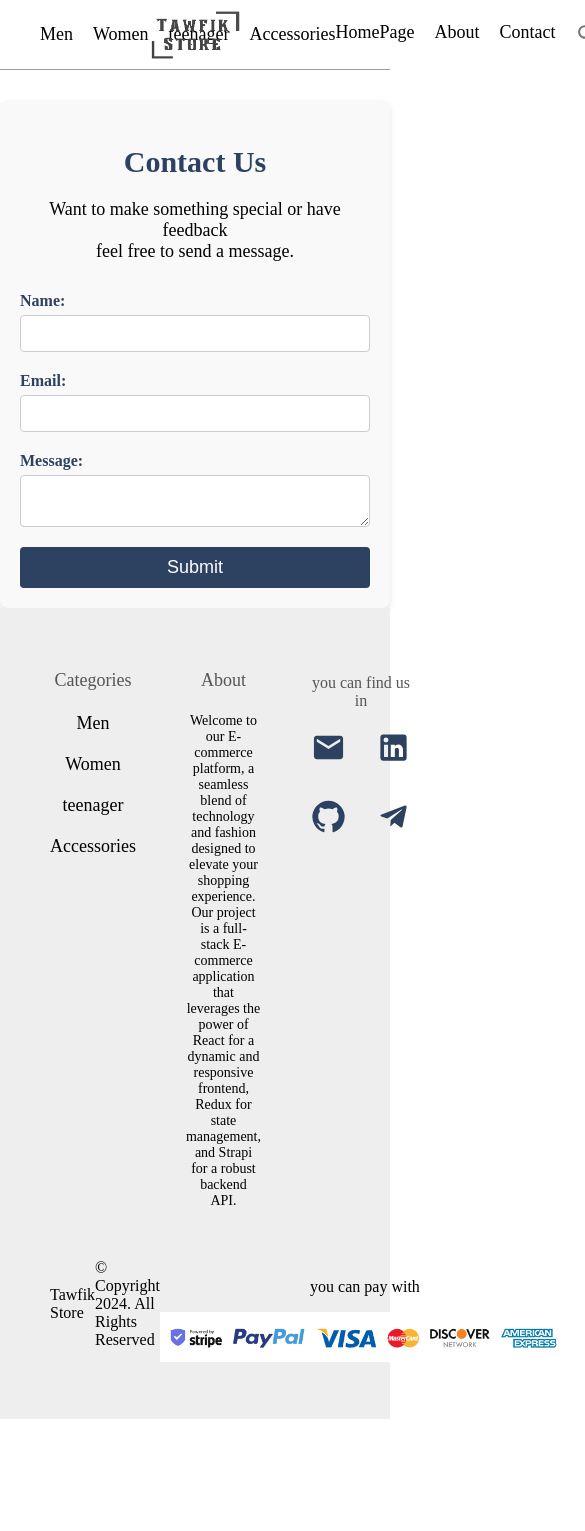
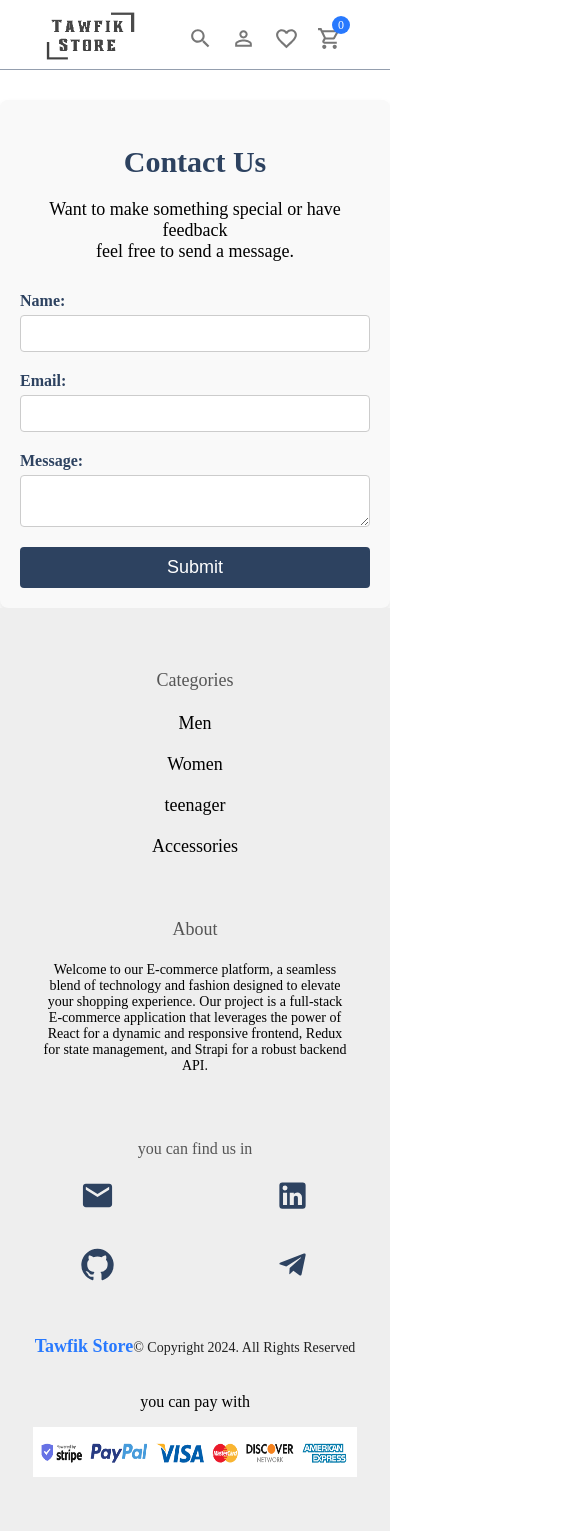
Before and after one commit to Abdulmajeed-Tawfiq/ecommerce, a React (Vite) app: page /contact in a window 390 px wide. Shown: the top 1531 px of the page, 585 px wide, since content can reach past the window. Before the commit the page ends 1419 px from the top, so only its background shows below. Built offline with nearby package versions, Linux system fonts and the light colour scheme; no server answers; a web font is replaced by a local one.

Commit message:
make the homePage responsive

```diff
--- a/src/components/categories/Categories.jsx
+++ b/src/components/categories/Categories.jsx
@@ -4,6 +4,7 @@ import styles from "./Categories.module.css";
 function Categories() {
   return (
     <div className={styles.categories}>
+      <h2>Categories</h2>
       <div className={styles.col}>
         <div className={styles.row}>
           <img
--- a/src/components/categories/Categories.module.css
+++ b/src/components/categories/Categories.module.css
@@ -1,9 +1,11 @@
 .categories {
   display: flex;
-  height: 80vh;
   gap: 10px;
   margin: 10px;
 
+  h2 {
+    display: none;
+  }
   .link {
     color: black;
     text-decoration: none;
@@ -68,3 +70,59 @@
     }
   }
 }
+
+/* Small screens */
+@media (max-width: 600px) {
+  .categories {
+    flex-direction: column;
+
+    h2 {
+      display: block;
+      text-align: center;
+      font-size: 26px;
+    }
+  }
+
+  .col {
+    flex: none;
+    width: 100%;
+  }
+
+  .row img {
+    height: auto;
+  }
+}
+
+/* Medium screens */
+@media (min-width: 601px) and (max-width: 900px) {
+  .categories {
+    flex-direction: row;
+    flex-wrap: wrap;
+  }
+
+  .col {
+    flex: 1;
+    width: 50%;
+  }
+
+  .row img {
+    height: 200px;
+  }
+}
+
+/* Large screens */
+@media (min-width: 901px) {
+  .categories {
+    flex-direction: row;
+    flex-wrap: wrap;
+  }
+
+  .col {
+    flex: 1;
+    width: 33.33%;
+  }
+
+  .row img {
+    height: 300px;
+  }
+}
--- a/src/components/featuredProducts/FeaturedProducts.jsx
+++ b/src/components/featuredProducts/FeaturedProducts.jsx
@@ -1,7 +1,7 @@
 import Card from "../card/Card";
-import styles from "./FeaturedProducts.module.css";
 import useFetch from "../../hooks/useFetch";
 import SkeletonCard from "../skeletonCard/SkeletonCard";
+import styles from "./FeaturedProducts.module.css";
 
 // eslint-disable-next-line react/prop-types
 function FeaturedProducts({ type }) {
--- a/src/components/featuredProducts/FeaturedProducts.module.css
+++ b/src/components/featuredProducts/FeaturedProducts.module.css
@@ -1,11 +1,12 @@
 .featured {
-  margin: 100px 200px;
+  margin: 100px 0;
 
   .top {
     display: flex;
     align-items: center;
     justify-content: space-between;
     margin-bottom: 50px;
+    padding-inline: 50px;
 
     h1 {
       flex: 2;
@@ -20,7 +21,16 @@
 
   .bottom {
     display: flex;
+    flex-wrap: wrap;
     justify-content: center;
     gap: 40px;
   }
+
+  /* small screen */
+  @media (max-width: 667px) {
+    .top {
+      flex-direction: column;
+      text-align: center;
+    }
+  }
 }
--- a/src/components/footer/Footer.jsx
+++ b/src/components/footer/Footer.jsx
@@ -71,13 +71,13 @@ function Footer() {
         </div>
       </div>
       <div className={styles.bottom}>
-        <div className={styles.left}>
-          <span className="logo">Tawfik Store</span>
-          <span className="copyright">
-            © Copyright 2024. All Rights Reserved
-          </span>
+        <div className={styles.text}>
+          <div className={styles.copyright}>
+            <span className={styles.name}>Tawfik Store</span>© Copyright 2024.
+            All Rights Reserved
+          </div>
         </div>
-        <div className={styles.right}>
+        <div className={styles.pay}>
           <p>you can pay with</p>
           <img src="/images/payment.png" alt="payment" />
         </div>
--- a/src/components/footer/Footer.module.css
+++ b/src/components/footer/Footer.module.css
@@ -20,6 +20,10 @@
         font-size: 18px;
         font-weight: 500;
         color: #555;
+      }
+
+      span {
+        padding-inline: 25px;
       }
 
       ul {
@@ -78,29 +82,54 @@
     align-items: center;
     justify-content: space-between;
     margin-top: 50px;
-    .left {
+    .text {
       display: flex;
       align-items: center;
       margin-top: auto;
       padding-bottom: 20px;
 
-      .logo {
-        color: #2879fe;
-        font-weight: bold;
-        font-size: 24px;
-      }
+      .copyright {
+        font-size: 14px;
+        color: #222;
 
-      .copyright {
-        margin-left: 20px;
-        font-size: 12px;
-        color: gray;
+        .name {
+          color: #2879fe;
+          font-weight: bold;
+          font-size: 18px;
+        }
       }
     }
-    .right {
+    .pay {
       text-align: center;
       img {
         height: 50px;
       }
     }
   }
+
+  /* medium screen */
+  @media (max-width: 900px) {
+    .bottom {
+      flex-direction: column;
+    }
+  }
+
+  /* small screen */
+  @media (max-width: 667px) {
+    padding-inline: 15px;
+    flex-direction: column;
+
+    .top {
+      grid-template-columns: auto;
+    }
+
+    .bottom {
+      .pay {
+        width: 90%;
+        img {
+          width: 100%;
+        }
+      }
+    }
+  }
 }
--- a/src/components/navbar/NavBar.jsx
+++ b/src/components/navbar/NavBar.jsx
@@ -55,6 +55,19 @@ function NavBar() {
             </div>
           </div>
         </ul>
+
+        {/* display on phone screen only */}
+        <ul className={styles.navPhone}>
+          <div className={styles.icones}>
+            <SearchIcon />
+            <PersonOutlineOutlinedIcon />
+            <FavoriteBorderOutlinedIcon />
+            <div className={styles.cartIcon} onClick={() => setOpen(!open)}>
+              <ShoppingCartOutlinedIcon />
+              <span>{products.length}</span>
+            </div>
+          </div>
+        </ul>
       </div>
       {open && <Cart />}
     </nav>
--- a/src/components/navbar/NavBar.module.css
+++ b/src/components/navbar/NavBar.module.css
@@ -1,5 +1,6 @@
 .container {
-  display: flex;
+  display: grid;
+  grid-template-columns: repeat(3, 1fr);
   justify-content: space-between;
   align-items: center;
   padding: 8px 40px;
@@ -38,16 +39,18 @@
 
   .logo {
     padding: 0 10px;
-    position: absolute;
-    top: 10px;
-    left: 50%;
-    transform: translateX(-50%);
+    text-align: center;
   }
 
   .right {
     display: flex;
     align-items: center;
     gap: 25px;
+    justify-content: flex-end;
+
+    .navPhone {
+      display: none;
+    }
 
     .icones {
       display: flex;
@@ -84,4 +87,69 @@
       }
     }
   }
+
+  /* medium screen */
+  @media (max-width: 900px) {
+    grid-template-columns: repeat(2, auto);
+    justify-content: space-between;
+    .left {
+      display: none;
+    }
+    .logo {
+      padding: 0;
+    }
+  }
+
+  /* phone screen */
+  @media (max-width: 667px) {
+    /* grid-template-columns: auto; */
+    .right {
+      .navList {
+        display: none;
+      }
+      .navPhone {
+        display: flex;
+        list-style-type: none;
+
+        .items {
+          display: none;
+        }
+
+        .icones {
+          display: flex;
+          align-items: center;
+          gap: 10px;
+          cursor: pointer;
+          color: #777;
+          .cartIcon {
+            position: relative;
+            display: flex;
+            span {
+              font-size: 12px;
+              width: 18px;
+              height: 18px;
+              border-radius: 50%;
+              background-color: #2879fe;
+              color: white;
+              position: absolute;
+              right: 0px;
+              top: -10px;
+              display: flex;
+              align-items: center;
+              justify-content: center;
+            }
+          }
+        }
+        .icones svg {
+          margin-right: 0.5rem;
+          transition: all ease 0.3s;
+          font-size: 25px;
+          &:hover {
+            transform: scale(1.2);
+            color: #2d4260;
+          }
+        }
+      }
+    }
+  }
 }
--- a/src/components/slider/Slider.jsx
+++ b/src/components/slider/Slider.jsx
@@ -42,8 +42,6 @@ function Slider() {
   // side effect to make Auto slider (get the next slide every 3 sec)
   useEffect(() => {
     const intervalId = setInterval(nextSlide, 5000);
-
-    // Clean up the interval when the component unmounts
     return () => clearInterval(intervalId);
   }, [currentSlide]);
 
@@ -51,7 +49,9 @@ function Slider() {
     <div className={styles.slider}>
       <div
         className={styles.container}
-        style={{ transform: `translateX(-${currentSlide * 100}vw)` }}
+        style={{
+          transform: `translateX(-${currentSlide * window.innerWidth}px)`,
+        }}
       >
         {bannerData.map((data, index) => (
           <div
--- a/src/components/slider/Slider.module.css
+++ b/src/components/slider/Slider.module.css
@@ -12,15 +12,15 @@
       width: 100%;
       height: 95vh;
       display: flex;
+      gap: 50px;
       justify-content: space-between;
       padding-inline: 150px 50px;
-      /* align-items: center; */
       user-select: none;
 
       .text {
         margin: auto 0;
         text-align: start;
-        width: 300px;
+        width: fit-content;
 
         h2 {
           font-size: 50px;
@@ -47,6 +47,51 @@
       .image {
         display: flex;
         align-items: end;
+      }
+
+      /* medium screen */
+      @media (max-width: 900px) {
+        padding-inline: 40px 0;
+        .text {
+          h2 {
+            font-size: 26px;
+          }
+          p {
+            font-size: 18px;
+            margin-block: 10px 20px;
+          }
+          a {
+            font-size: 16px;
+            margin-top: 10px;
+          }
+        }
+
+        .image {
+          width: 100%;
+          justify-content: right;
+        }
+      }
+
+      /* small screen */
+      @media (max-width: 720px) {
+        justify-content: center;
+        padding-inline: 10px;
+        .text {
+          text-align: center;
+          h2 {
+            font-size: 50px;
+          }
+          p {
+            font-size: 24px;
+            margin-block: 10px 50px;
+          }
+          a {
+            font-size: 22px;
+          }
+        }
+        .image {
+          display: none;
+        }
       }
     }
 
```
